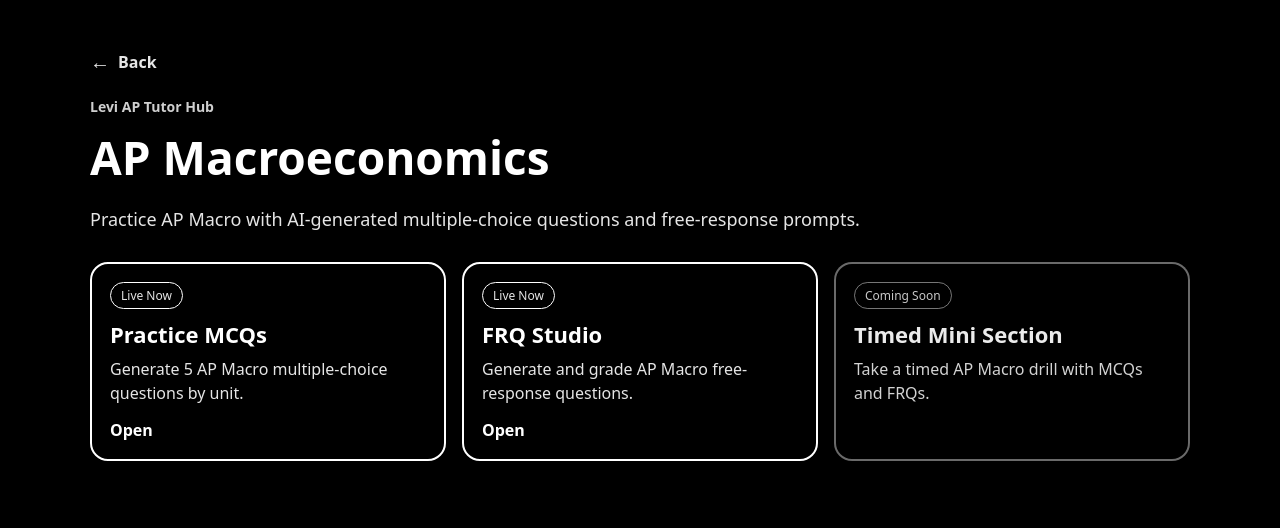
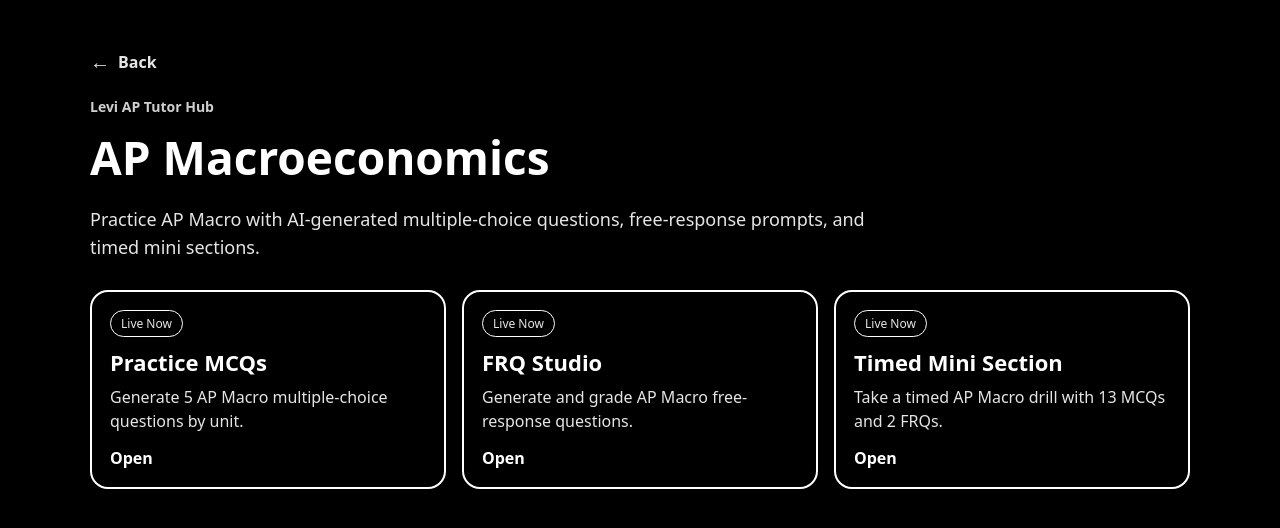
Before and after one commit to schiffmannlevi-rgb/ap-gov-tutor, a Next.js app: page /macro in a window 1280 px wide. Shown: the top 528 px of the page. Built offline with nearby package versions, Linux system fonts and the light colour scheme.

Commit message:
make macro cards clickable

```diff
--- a/app/macro/page.tsx
+++ b/app/macro/page.tsx
@@ -47,8 +47,8 @@ export default function MacroPage() {
             fontSize: 18,
           }}
         >
-          Practice AP Macro with AI-generated multiple-choice questions and
-          free-response prompts.
+          Practice AP Macro with AI-generated multiple-choice questions,
+          free-response prompts, and timed mini sections.
         </p>
       </header>
 
@@ -73,9 +73,11 @@ export default function MacroPage() {
           badge="Live Now"
         />
 
-        <ComingSoonCard
+        <ToolCard
           title="Timed Mini Section"
-          desc="Take a timed AP Macro drill with MCQs and FRQs."
+          desc="Take a timed AP Macro drill with 13 MCQs and 2 FRQs."
+          href="/macro/mini-section"
+          badge="Live Now"
         />
       </div>
     </main>
@@ -124,47 +126,7 @@ function ToolCard({
       <div style={{ marginTop: 8, color: "#e5e5e5", lineHeight: 1.5 }}>
         {desc}
       </div>
-
       <div style={{ marginTop: 14, fontWeight: 800 }}>Open</div>
     </Link>
   );
 }
-
-function ComingSoonCard({
-  title,
-  desc,
-}: {
-  title: string;
-  desc: string;
-}) {
-  return (
-    <div
-      style={{
-        border: "2px solid rgba(255,255,255,0.45)",
-        borderRadius: 18,
-        padding: 18,
-        background: "#000000",
-        opacity: 0.92,
-      }}
-    >
-      <div
-        style={{
-          display: "inline-block",
-          padding: "4px 10px",
-          borderRadius: 999,
-          border: "1px solid rgba(255,255,255,0.5)",
-          fontSize: 12,
-          marginBottom: 10,
-          color: "#d9d9d9",
-        }}
-      >
-        Coming Soon
-      </div>
-
-      <div style={{ fontSize: 22, fontWeight: 900 }}>{title}</div>
-      <div style={{ marginTop: 8, color: "#e5e5e5", lineHeight: 1.5 }}>
-        {desc}
-      </div>
-    </div>
-  );
-}
```
